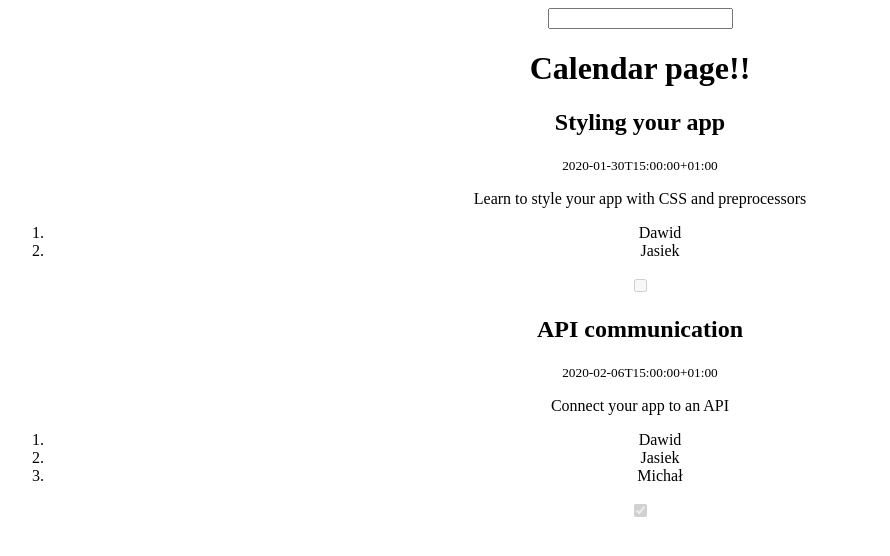
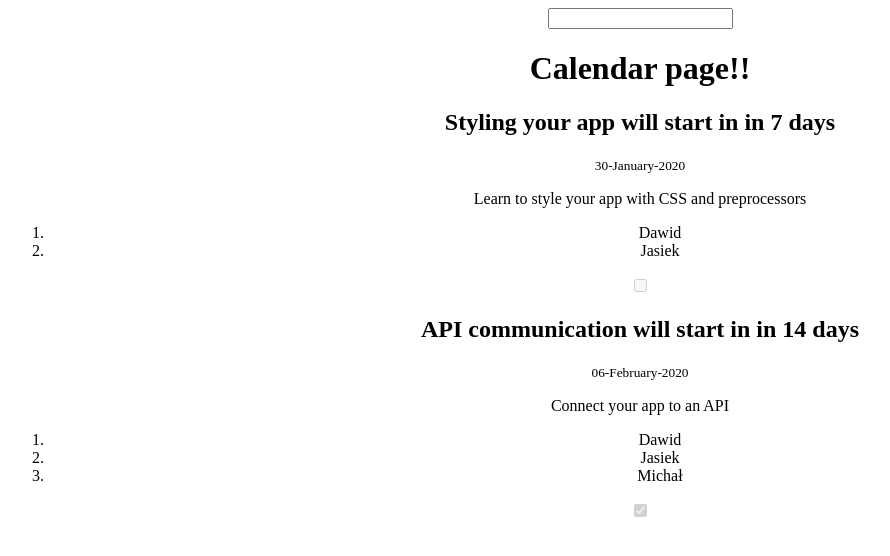
Before and after one commit to miksturait/coderdojobb, a React (Create React App) app: page / in a window 1280 px wide. Shown: the top 556 px of the page, without its empty margins (0-890 px from the left). Built offline with nearby package versions, Linux system fonts and the light colour scheme.

Commit message:
Add date formatting

```diff
--- a/package.json
+++ b/package.json
@@ -6,6 +6,7 @@
     "@testing-library/jest-dom": "^4.2.4",
     "@testing-library/react": "^9.4.0",
     "@testing-library/user-event": "^7.2.1",
+    "moment": "^2.24.0",
     "react": "^16.12.0",
     "react-dom": "^16.12.0",
     "react-scripts": "3.3.0"
--- a/src/components/Meeting.js
+++ b/src/components/Meeting.js
@@ -1,17 +1,21 @@
 import React, { Component } from 'react'
+import moment from 'moment';
 
 class Meeting extends Component {
   render () {
 
     const { date, topic, message, hosts, isTakingPlace } = this.props
+    const formattedDate = moment(date).format('DD-MMMM-YYYY')
+    const now = moment(new Date())
+    const daysToMeeting = now.to(date)
 
     return (
       <div>
         <h2>
-          {topic}
+          {topic} will start in {daysToMeeting}
         </h2>
         <small>
-          {date}
+          {formattedDate}
         </small>
         <p>
           {message}
```
Also changed, not shown: 1 other file (tests, documents, lock files or other folders).
